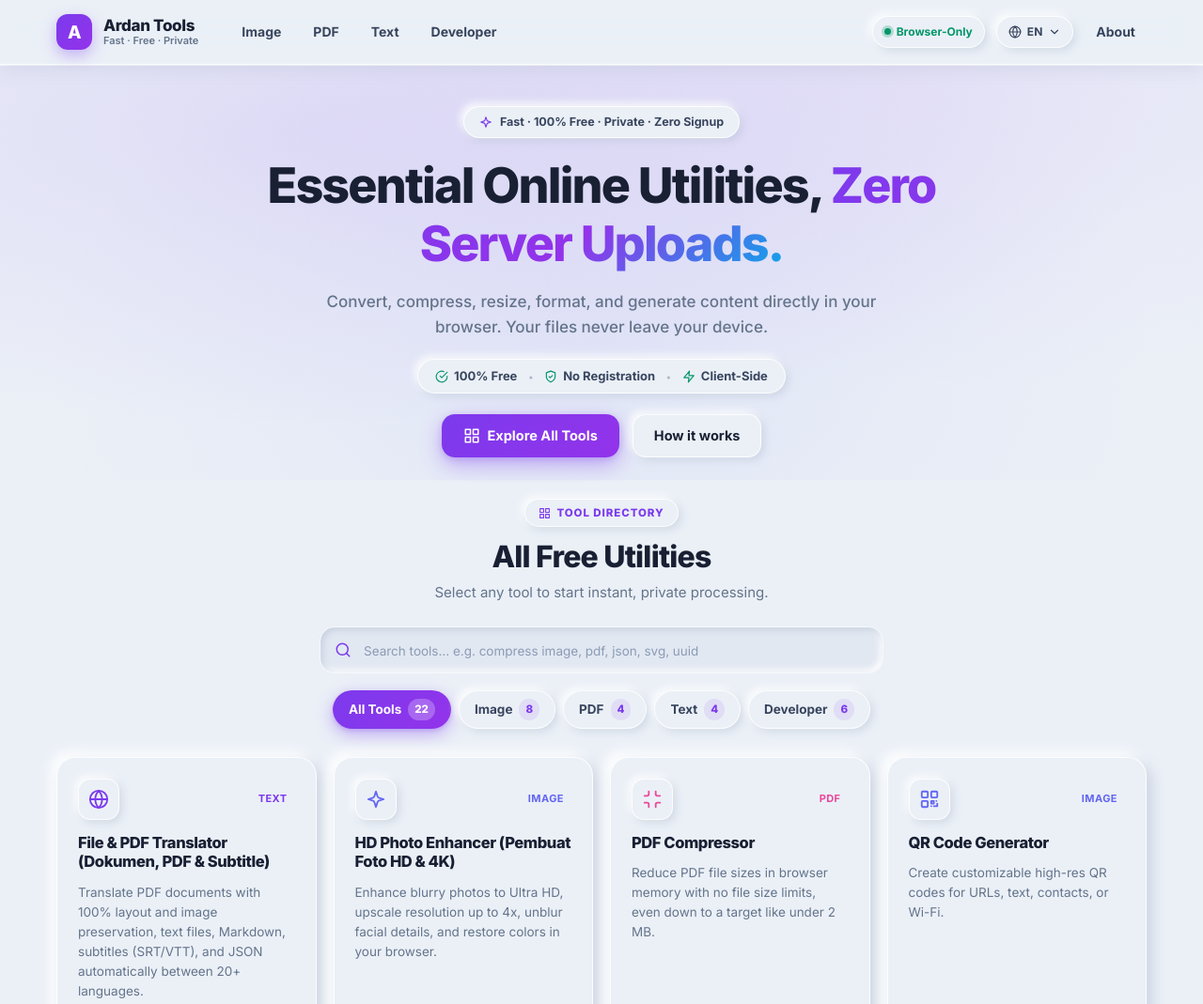
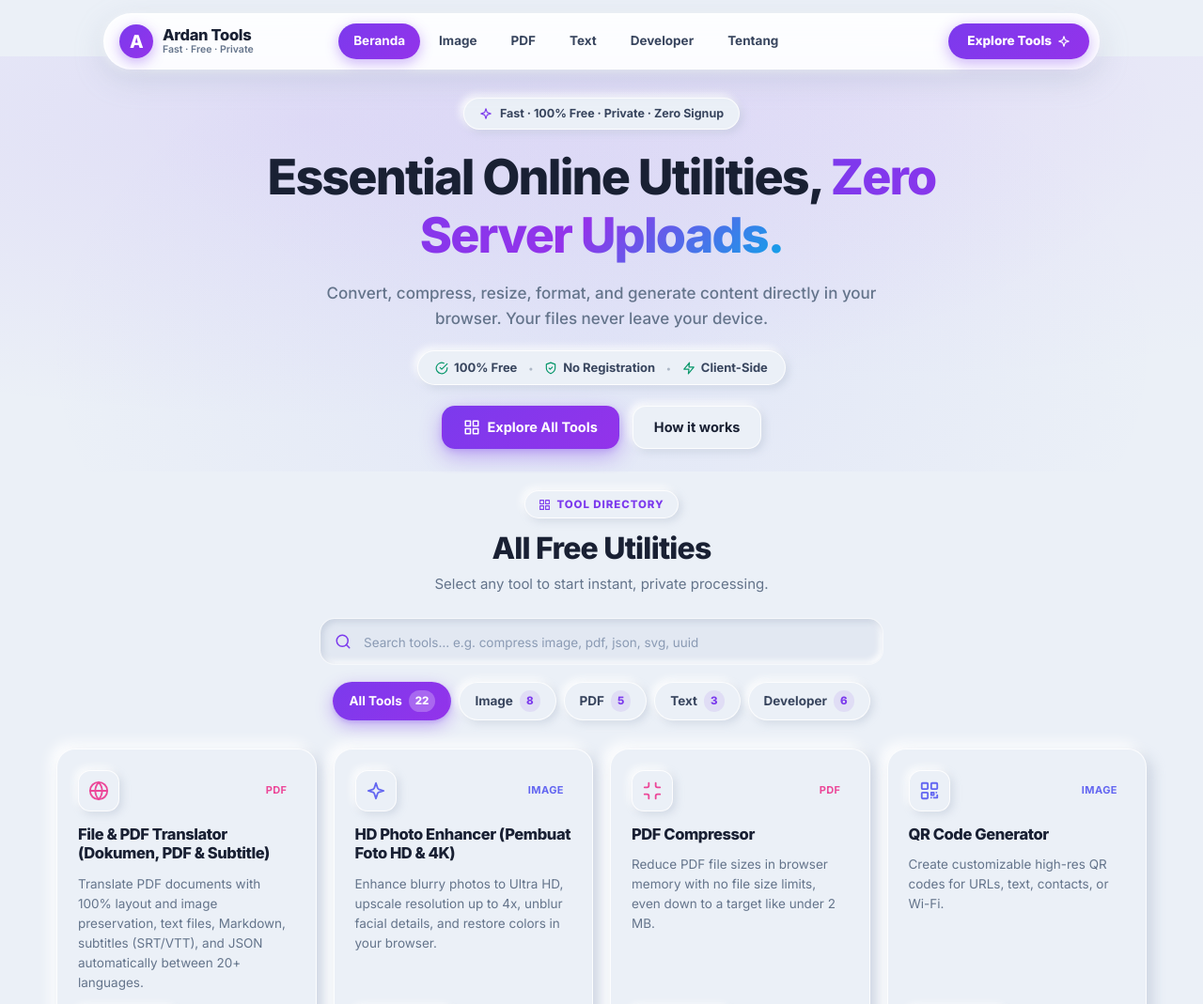
Before and after one commit to ardan2056/ardantools, a website: page index.html in a window 1280 px wide. Shown: the top 1069 px of the page at 94% size. Drawn offline with Linux system fonts and the light colour scheme.

Commit message:
Move File & PDF Translator to PDF category and redesign header to interactive floating pill navbar

```diff
--- a/css/style.css
+++ b/css/style.css
@@ -62,58 +62,103 @@ p { margin: 0; }
 .icon-sm { width: 14px; height: 14px; }
 .icon-lg { width: 24px; height: 24px; }
 
-/* ===== Header (Neumorphic Glass Bar) ===== */
+/* ===== Header (Interactive Floating Pill Bar — GuardianLab Style) ===== */
 .site-header {
-  position: sticky; top: 0; z-index: 50;
-  background: rgba(235, 240, 247, 0.92);
-  backdrop-filter: saturate(180%) blur(16px);
-  -webkit-backdrop-filter: saturate(180%) blur(16px);
-  box-shadow: 0 4px 18px rgba(166, 178, 200, 0.3), 0 1px 0 rgba(255, 255, 255, 0.9);
-  border-bottom: 1px solid rgba(255, 255, 255, 0.7);
+  position: sticky;
+  top: 14px;
+  z-index: 100;
+  padding: 0 18px;
+  background: transparent;
+  pointer-events: none;
+  border-bottom: none;
+  transition: transform .25s ease;
 }
-.header-inner { display: flex; align-items: center; gap: 24px; height: 68px; }
-.logo { display: flex; align-items: center; gap: 12px; flex-shrink: 0; }
+.header-inner {
+  max-width: 1060px;
+  margin: 0 auto;
+  height: 60px;
+  padding: 6px 10px 6px 16px;
+  border-radius: 999px;
+  background: rgba(255, 255, 255, 0.88);
+  backdrop-filter: saturate(180%) blur(20px);
+  -webkit-backdrop-filter: saturate(180%) blur(20px);
+  border: 1px solid rgba(255, 255, 255, 0.95);
+  box-shadow: 0 10px 30px rgba(166, 178, 200, 0.38), 0 2px 8px rgba(255, 255, 255, 0.9);
+  display: flex;
+  align-items: center;
+  gap: 16px;
+  pointer-events: auto;
+  transition: all .25s cubic-bezier(0.16, 1, 0.3, 1);
+}
+.site-header.scrolled .header-inner {
+  background: rgba(255, 255, 255, 0.96);
+  box-shadow: 0 14px 36px rgba(166, 178, 200, 0.48), 0 2px 8px rgba(255, 255, 255, 1);
+  transform: translateY(-2px);
+}
+.logo { display: flex; align-items: center; gap: 10px; flex-shrink: 0; text-decoration: none; }
 .logo-mark {
-  width: 38px; height: 38px; border-radius: 12px; display: grid; place-items: center; color: #fff;
+  width: 36px; height: 36px; border-radius: 50%; display: grid; place-items: center; color: #fff;
   background: linear-gradient(135deg, var(--primary), var(--primary-2));
-  box-shadow: 0 6px 16px rgba(124, 58, 237, 0.35);
+  box-shadow: 0 4px 14px rgba(124, 58, 237, 0.4);
+  transition: transform .22s cubic-bezier(0.16, 1, 0.3, 1);
 }
+.logo:hover .logo-mark { transform: scale(1.08) rotate(4deg); }
 .logo-text { display: flex; flex-direction: column; line-height: 1.15; }
-.logo-name { font-weight: 800; font-size: 17px; letter-spacing: -0.02em; color: var(--text); }
-.logo-tag { font-size: 11px; color: var(--muted); font-weight: 600; }
-.main-nav { display: flex; gap: 6px; margin-left: 8px; }
+.logo-name { font-weight: 800; font-size: 16.5px; letter-spacing: -0.02em; color: var(--text); }
+.logo-tag { font-size: 10.5px; color: var(--muted); font-weight: 600; }
+
+.main-nav { display: flex; gap: 4px; margin: 0 auto; align-items: center; }
 .main-nav a {
-  padding: 8px 14px; border-radius: 11px; font-size: 14px; font-weight: 700; color: var(--text-2);
-  display: flex; align-items: center; gap: 6px; transition: all .18s;
+  padding: 8px 16px; border-radius: 999px; font-size: 13.5px; font-weight: 700; color: #38455e;
+  display: flex; align-items: center; gap: 6px; transition: all .2s cubic-bezier(0.16, 1, 0.3, 1);
 }
 .main-nav a:hover {
-  box-shadow: var(--neu-flat-sm);
   color: var(--primary);
-  background: var(--surface);
+  background: rgba(124, 58, 237, 0.08);
+  transform: translateY(-1px);
 }
 .main-nav a.active {
-  box-shadow: var(--neu-pressed-sm);
-  color: var(--primary);
-  background: var(--surface);
+  color: #ffffff;
+  background: linear-gradient(135deg, var(--primary), var(--primary-2));
+  box-shadow: 0 4px 14px rgba(124, 58, 237, 0.38);
 }
-.header-right { margin-left: auto; display: flex; align-items: center; gap: 12px; }
-.pill {
-  display: inline-flex; align-items: center; gap: 6px; font-size: 12px; font-weight: 700;
-  padding: 6px 12px; border-radius: 999px;
-  background: var(--surface);
-  box-shadow: var(--neu-flat-sm);
-  border: 1px solid rgba(255, 255, 255, 0.85);
-  color: var(--text-2);
+.header-right { margin-left: auto; display: flex; align-items: center; gap: 10px; }
+.nav-cta-btn {
+  display: inline-flex; align-items: center; gap: 6px;
+  padding: 8px 20px; border-radius: 999px;
+  background: linear-gradient(135deg, var(--primary), var(--primary-2));
+  color: #ffffff; font-size: 13.5px; font-weight: 800; border: none;
+  box-shadow: 0 4px 16px rgba(124, 58, 237, 0.4);
+  transition: all .2s cubic-bezier(0.16, 1, 0.3, 1);
+  white-space: nowrap; text-decoration: none; cursor: pointer;
 }
-.pill-green { color: var(--success); }
-.pill .dot { width: 7px; height: 7px; border-radius: 50%; background: currentColor; box-shadow: 0 0 0 3px rgba(5, 150, 105, .25); }
-.lang-btn { cursor: pointer; }
-.header-about { font-size: 14px; font-weight: 700; color: var(--text-2); padding: 8px 12px; border-radius: 10px; transition: all .15s; }
-.header-about:hover { box-shadow: var(--neu-flat-sm); color: var(--primary); }
-.menu-toggle { display: none; background: var(--surface); border: 1px solid rgba(255, 255, 255, 0.8); box-shadow: var(--neu-flat-sm); border-radius: 10px; padding: 8px; cursor: pointer; }
-.mobile-nav { display: none; border-top: 1px solid rgba(255, 255, 255, 0.6); padding: 12px 20px 18px; background: var(--surface); box-shadow: var(--neu-pressed-sm); }
-.mobile-nav a { display: flex; align-items: center; gap: 10px; padding: 12px 8px; font-weight: 700; border-bottom: 1px solid rgba(184, 198, 218, 0.3); }
+.nav-cta-btn:hover {
+  transform: translateY(-2px) scale(1.03);
+  box-shadow: 0 8px 24px rgba(124, 58, 237, 0.55);
+  color: #ffffff; filter: brightness(1.08);
+}
+.nav-cta-btn:active { transform: translateY(1px); }
+.menu-toggle {
+  display: none; background: var(--surface); border: 1px solid rgba(255, 255, 255, 0.9);
+  box-shadow: var(--neu-flat-sm); border-radius: 50%; width: 38px; height: 38px;
+  place-items: center; cursor: pointer; color: var(--text-2); transition: all .15s;
+}
+.menu-toggle:hover { color: var(--primary); transform: scale(1.05); }
+
+.mobile-nav {
+  display: none; position: absolute; top: calc(100% + 8px); left: 16px; right: 16px;
+  max-width: 440px; margin: 0 auto; border-radius: 24px;
+  background: rgba(255, 255, 255, 0.96); backdrop-filter: blur(20px); -webkit-backdrop-filter: blur(20px);
+  box-shadow: 0 16px 40px rgba(166, 178, 200, 0.5), 0 2px 6px rgba(255, 255, 255, 0.9);
+  border: 1px solid rgba(255, 255, 255, 0.95); padding: 12px 16px; pointer-events: auto;
+  animation: toastIn .2s ease-out;
+}
 .mobile-nav.open { display: block; }
+.mobile-nav a {
+  display: flex; align-items: center; gap: 12px; padding: 12px 14px;
+  font-weight: 700; font-size: 14.5px; border-radius: 14px; color: var(--text-2); transition: all .15s;
+}
+.mobile-nav a:hover { background: rgba(124, 58, 237, 0.08); color: var(--primary); transform: translateX(3px); }
 
 /* ===== Neumorphic Buttons ===== */
 .btn {
@@ -849,8 +894,11 @@ input[type=range] {
 
 /* Responsive */
 @media (max-width: 1020px) {
-  .main-nav, .header-right .pill-green, .header-about { display: none; }
+  .site-header { padding: 0 12px; top: 10px; }
+  .header-inner { height: 54px; padding: 4px 8px 4px 14px; gap: 10px; }
+  .main-nav { display: none; }
   .menu-toggle { display: grid; }
+  .nav-cta-btn { padding: 7px 14px; font-size: 12.5px; }
   .stats { grid-template-columns: repeat(3, 1fr); }
   .footer-grid { grid-template-columns: 1fr 1fr; }
   .cat-overview { grid-template-columns: 1fr 1fr; }
--- a/js/app.js
+++ b/js/app.js
@@ -195,20 +195,20 @@
   /* ---------- Layout ---------- */
   var LOGO = '<span style="font-weight:800;font-size:19px;line-height:1;letter-spacing:-.04em">A</span>';
   function header(active) {
-    var nav = Object.keys(CATEGORIES).map(function (k) {
-      return L('/categories/' + k, esc(CATEGORIES[k].name), active === k ? 'active' : '');
-    }).join('');
-    var mob = Object.keys(CATEGORIES).map(function (k) {
-      return L('/categories/' + k, icon(CATEGORIES[k].icon) + esc(CATEGORIES[k].navLabel));
-    }).join('') + L('/about', icon('info') + 'About') + L('/contact', icon('mail') + 'Contact');
-    return '<header class="site-header"><div class="container header-inner">' +
+    var nav = L('/', 'Beranda', active === '' || active === 'home' ? 'active' : '') +
+      Object.keys(CATEGORIES).map(function (k) {
+        return L('/categories/' + k, esc(CATEGORIES[k].name), active === k ? 'active' : '');
+      }).join('') +
+      L('/about', 'Tentang', active === 'about' ? 'active' : '');
+    var mob = L('/', icon('grid') + 'Beranda') +
+      Object.keys(CATEGORIES).map(function (k) {
+        return L('/categories/' + k, icon(CATEGORIES[k].icon) + esc(CATEGORIES[k].navLabel));
+      }).join('') + L('/about', icon('info') + 'Tentang') + L('/contact', icon('mail') + 'Kontak');
+    return '<header class="site-header"><div class="header-inner">' +
       L('/', '<span class="logo-mark">' + LOGO + '</span><span class="logo-text"><span class="logo-name">' + esc(SITE.name) + '</span><span class="logo-tag">' + esc(SITE.tagline) + '</span></span>', 'logo', ' aria-label="' + esc(SITE.name) + ' home"') +
       '<nav class="main-nav" aria-label="Categories">' + nav + '</nav>' +
       '<div class="header-right">' +
-      '<span class="pill pill-green" title="All processing happens in your browser"><span class="dot"></span>Browser-Only</span>' +
-      '<div class="lang-menu"><button class="pill lang-btn" id="langBtn" aria-haspopup="true">' + icon('globe', 'icon-sm') + 'EN' + icon('chevronDown', 'icon-sm') + '</button>' +
-      '<div class="lang-pop" id="langPop"><button type="button">English ' + icon('check', 'icon-sm') + '</button></div></div>' +
-      L('/about', 'About', 'header-about') +
+      '<a href="/#all-tools" class="nav-cta-btn" id="navExploreBtn"><span>Explore Tools</span>' + icon('sparkles', 'icon-sm') + '</a>' +
       '<button class="menu-toggle" id="menuToggle" aria-label="Open menu">' + icon('menu') + '</button>' +
       '</div></div><nav class="mobile-nav" id="mobileNav">' + mob + '</nav></header>';
   }
@@ -456,12 +456,38 @@
     else window.scrollTo(0, 0);
   }
   function bindHeader() {
-    var mt = $('#menuToggle'), mn = $('#mobileNav'), lb = $('#langBtn'), lp = $('#langPop');
-    if (mt) mt.addEventListener('click', function () { mn.classList.toggle('open'); });
-    if (lb) lb.addEventListener('click', function (e) { e.stopPropagation(); lp.classList.toggle('open'); });
-    if (lp) lp.addEventListener('click', function () { lp.classList.remove('open'); });
+    var mt = $('#menuToggle'), mn = $('#mobileNav');
+    if (mt && mn) {
+      mt.addEventListener('click', function (e) {
+        e.stopPropagation();
+        mn.classList.toggle('open');
+      });
+    }
+    var nb = $('#navExploreBtn');
+    if (nb) {
+      nb.addEventListener('click', function (e) {
+        var target = document.getElementById('all-tools');
+        if (target) {
+          e.preventDefault();
+          target.scrollIntoView({ behavior: 'smooth' });
+        }
+      });
+    }
   }
-  document.addEventListener('click', function () { var lp = $('#langPop'); if (lp) lp.classList.remove('open'); });
+  document.addEventListener('click', function (e) {
+    var mn = $('#mobileNav');
+    var mt = $('#menuToggle');
+    if (mn && mn.classList.contains('open') && !mn.contains(e.target) && e.target !== mt) {
+      mn.classList.remove('open');
+    }
+  });
+  window.addEventListener('scroll', function () {
+    var hdr = $('.site-header');
+    if (hdr) {
+      if (window.scrollY > 20) hdr.classList.add('scrolled');
+      else hdr.classList.remove('scrolled');
+    }
+  }, { passive: true });
 
   /* ---------- Shared tool helpers ---------- */
   function dropzone(opts) {
--- a/js/data.js
+++ b/js/data.js
@@ -54,7 +54,7 @@ window.POPULAR = ['file-translator', 'hd-photo-enhancer', 'pdf-compressor', 'qr-
 /* Tools — in the same order as the home page grid (Top 4 Featured Tools) */
 window.TOOLS = [
   {
-    slug: 'file-translator', name: 'File & PDF Translator (Dokumen, PDF & Subtitle)', cat: 'text', label: 'Multi-Language', icon: 'globe', ad: 'privacy',
+    slug: 'file-translator', name: 'File & PDF Translator (Dokumen, PDF & Subtitle)', cat: 'pdf', label: 'PDF & Document', icon: 'globe', ad: 'privacy',
     desc: 'Translate PDF documents with 100% layout and image preservation, text files, Markdown, subtitles (SRT/VTT), and JSON automatically between 20+ languages.',
     intro: 'Translate PDF documents directly with full visual layout, pictures, and page preservation, as well as TXT, Markdown (.md), Subtitles (.srt, .vtt), and JSON files between over 20 languages.',
     keywords: 'pdf translate translite translator file dokumen subtitle srt vtt language penerjemah',
```
